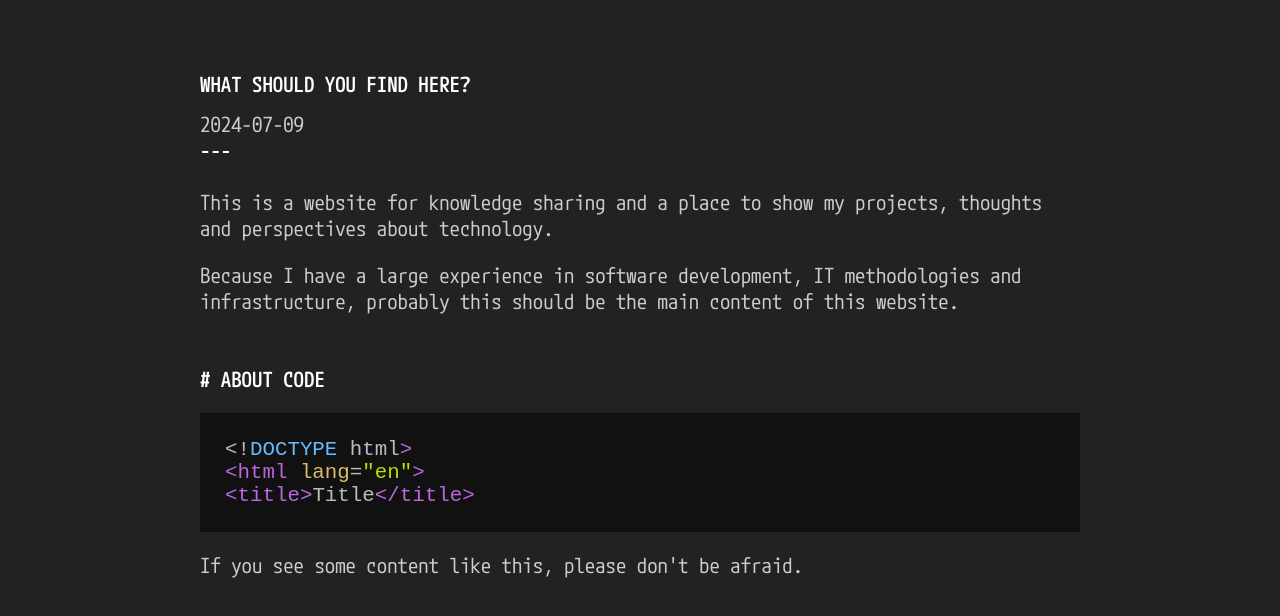
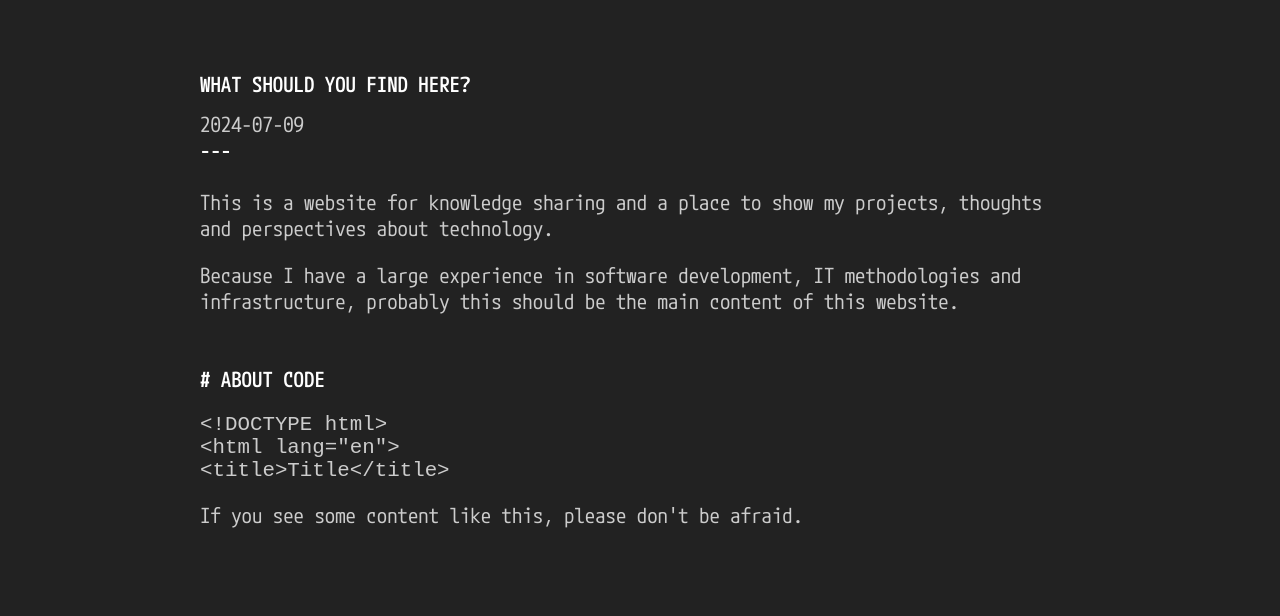
Before and after one commit to henriquegogo/soarrs.com, a plain HTML site: page index.html in a window 1280 px wide. Shown: the part 68-684 px from the top of the page. Drawn offline with Linux system fonts and the light colour scheme.

Commit message:
Use external highlighter script

```diff
--- a/index.html
+++ b/index.html
@@ -4,6 +4,7 @@
     <meta charset="utf-8" />
     <meta name="viewport" content="width=device-width, initial-scale=1" />
     <link rel="stylesheet" href="style.css" />
+    <script src="https://gogs.com.br/chili/chili.js" defer onload="chili('.highlight')"></script>
     <script src="script.js"></script>
     <title>SOARRS</title>
   </head>
--- a/script.js
+++ b/script.js
@@ -27,25 +27,8 @@
     window.dispatchEvent(new HashChangeEvent("hashchange"))
   }
 
-  function chili(selector) {
-    document.body.innerHTML += `<style>${selector} span * { color: inherit !important }</style>`;
-    document.querySelectorAll(selector).forEach((element) => {
-      Object.assign(element.style, {
-        backgroundColor: "#111", color: "#bbb", fontFamily: "monospace", padding: "25px", whiteSpace: "pre-wrap"
-      });
-      element.innerHTML = element.innerHTML
-        .replace(/(&lt;!--.+--&gt;|\/\/ .+|# .+)/g, "<span style =color:#666>$1</span>")                 // Comments
-        .replace(/(\w+)([\(])|(\b[A-Z][A-Z0-9_]+\b)/g, "<span style =color:#6bf>$1$3</span>$2")          // Func/Const
-        .replace(/(&lt;[\/\w]+|(?<![\=-])&gt;|[{}$\[\]\(\)])/g, "<span style =color:#b6d>$1</span>")     // Blocks/Tags
-        .replace(/(&amp;|\||[!<>=]=[=]?|\?)/g, "<span style =color:#d86>$1</span>")                      // Operators
-        .replace(/(".*?"|'.*?')/g, "<span style =color:#bd0>$1</span>")                                  // Strings
-        .replace(/(\w+)( [\+-:]?= |: |[\[\.])|([\w-]+)(\=)/g, "<span style =color:#db6>$1$3</span>$2$4") // Var/Attr
-    });
-  }
-
   templateStart();
   window.addEventListener("DOMContentLoaded", () => {
     templateEnd();
-    chili(".highlight");
   });
 })();
```
